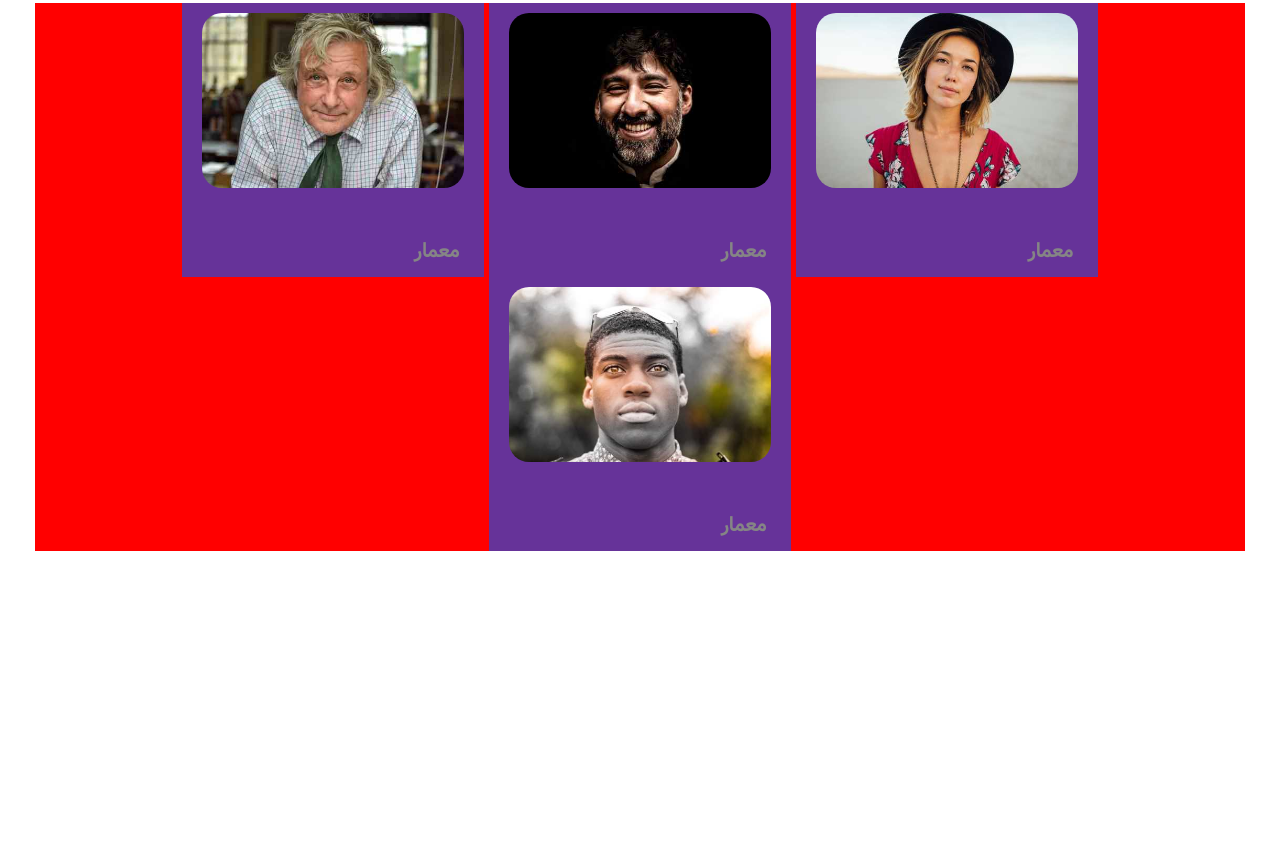
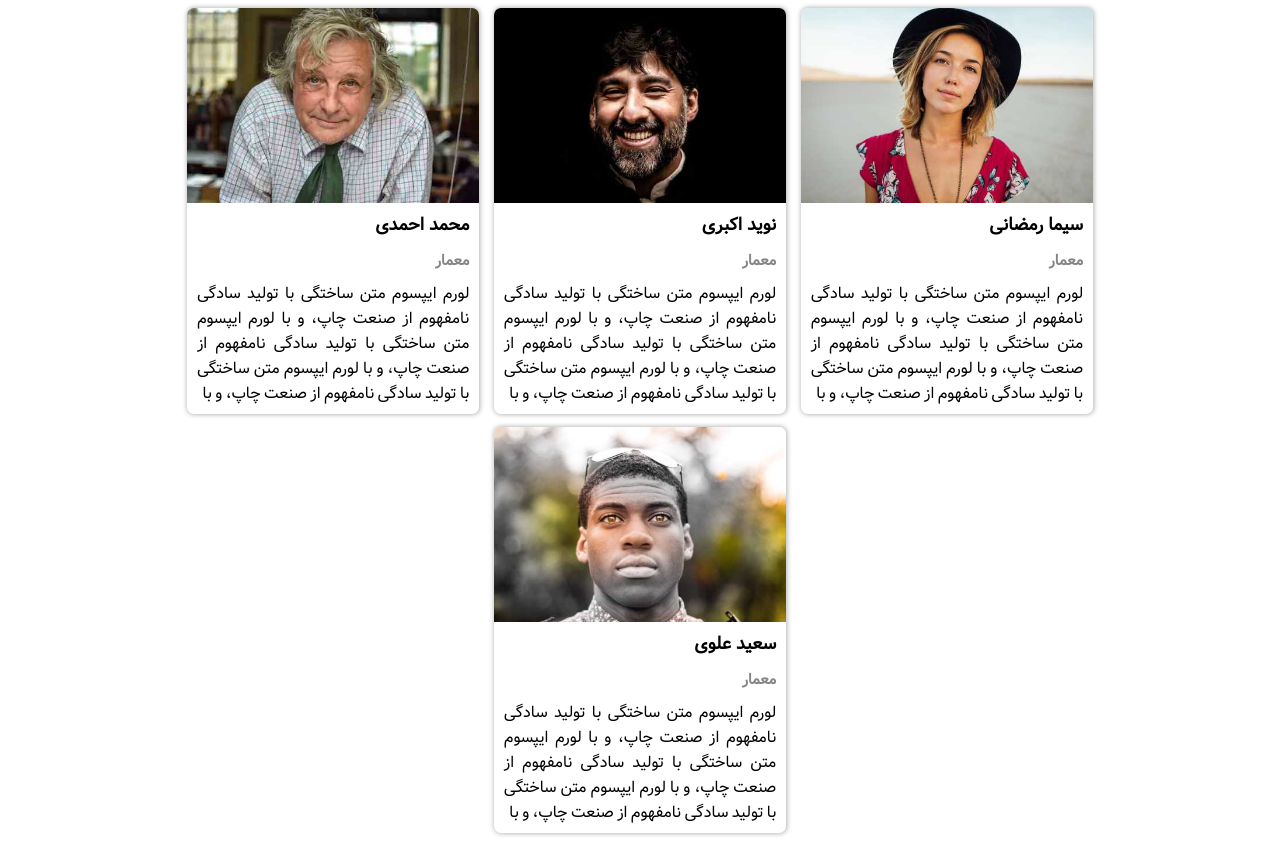
Before and after one commit to Amin-Ansari/Architecture-company, a plain HTML site: page index.html in a window 1280 px wide. Shown: the part 1424-2265 px from the top of the page. Before the commit the page ends 1975 px from the top, so only its background shows below. Drawn offline with Linux system fonts and the light colour scheme.

Commit message:
The team member list is done

```diff
--- a/index.html
+++ b/index.html
@@ -152,47 +152,75 @@
         <ul class="team-list">
           <li
             class="member-list width-xs-12 width-sm-12 width-md-5 width-lg-3 width-xl-3 width-xxl-3"
-            style="background-color: rebeccapurple"
           >
+            <div>
               <img
                 src="images/team1.jpg"
                 alt="Picture of a team member"
                 class="image-full-width"
               />
-            <h4 class="job-titile">معمار</h4>
+              <h4>سیما رمضانی</h4>
+              <h5 class="job-titile">معمار</h5>
+              <p>
+                لورم ایپسوم متن ساختگی با تولید سادگی نامفهوم از صنعت چاپ، و با
+                لورم ایپسوم متن ساختگی با تولید سادگی نامفهوم از صنعت چاپ، و با
+                لورم ایپسوم متن ساختگی با تولید سادگی نامفهوم از صنعت چاپ، و با
+              </p>
+            </div>
           </li>
           <li
             class="member-list width-xs-12 width-sm-12 width-md-5 width-lg-3 width-xl-3 width-xxl-3"
-            style="background-color: rebeccapurple"
           >
+            <div>
               <img
                 src="images/team2.jpg"
                 alt="Picture of a team member"
                 class="image-full-width"
               />
-            <h4 class="job-titile">معمار</h4>
+              <h4>نوید اکبری</h4>
+              <h5 class="job-titile">معمار</h5>
+              <p>
+                لورم ایپسوم متن ساختگی با تولید سادگی نامفهوم از صنعت چاپ، و با
+                لورم ایپسوم متن ساختگی با تولید سادگی نامفهوم از صنعت چاپ، و با
+                لورم ایپسوم متن ساختگی با تولید سادگی نامفهوم از صنعت چاپ، و با
+              </p>
+            </div>
           </li>
           <li
             class="member-list width-xs-12 width-sm-12 width-md-5 width-lg-3 width-xl-3 width-xxl-3"
-            style="background-color: rebeccapurple"
           >
+            <div>
               <img
                 src="images/team3.jpg"
                 alt="Picture of a team member"
                 class="image-full-width"
               />
-            <h4 class="job-titile">معمار</h4>
+              <h4>محمد احمدی</h4>
+              <h5 class="job-titile">معمار</h5>
+              <p>
+                لورم ایپسوم متن ساختگی با تولید سادگی نامفهوم از صنعت چاپ، و با
+                لورم ایپسوم متن ساختگی با تولید سادگی نامفهوم از صنعت چاپ، و با
+                لورم ایپسوم متن ساختگی با تولید سادگی نامفهوم از صنعت چاپ، و با
+              </p>
+            </div>
           </li>
           <li
             class="member-list width-xs-12 width-sm-12 width-md-5 width-lg-3 width-xl-3 width-xxl-3"
-            style="background-color: rebeccapurple"
           >
+            <div>
               <img
                 src="images/team4.jpg"
                 alt="Picture of a team member"
                 class="image-full-width"
               />
-            <h4 class="job-titile">معمار</h4>
+              <h4>سعید علوی</h4>
+              <h5 class="job-titile">معمار</h5>
+              <p>
+                لورم ایپسوم متن ساختگی با تولید سادگی نامفهوم از صنعت چاپ، و با
+                لورم ایپسوم متن ساختگی با تولید سادگی نامفهوم از صنعت چاپ، و با
+                لورم ایپسوم متن ساختگی با تولید سادگی نامفهوم از صنعت چاپ، و با
+              </p>
+            </div>
           </li>
         </ul>
       </div>
--- a/styles/style.css
+++ b/styles/style.css
@@ -225,21 +225,33 @@ button {
   width: 300px;
   height: auto;
   display: inline-block;
-  padding: 10px 20px;
+  padding: 5px;
 }
-.member-list > img {
-  border-radius: 20px;
+.member-list > div {
+  background-color: white;
+  overflow: hidden;
+  border-radius: 7px;
+  text-align: right;
+  box-shadow: 0.5px 0px 4px 1px rgba(60, 60, 60, 0.342);
+}
+.member-list > div > h4 {
+  padding: 0px 10px;
+  font-size: 18px;
+}
+.member-list > div > p {
+  padding: 8px 10px;
+  text-align: justify;
+  word-spacing: -1px;
 }
 .team-list {
   margin: auto;
-  background-color: red;
   text-align: center;
 }
 .job-titile {
   text-align: right;
-  padding-right: 5px;
-  padding-top: 40px;
-  font-size: 20px;
+  padding-right: 10px;
+  padding-top: 10px;
+  font-size: 15px;
   color: rgb(133, 133, 133);
 }
 /* Hover styles */
```
Lines whose indentation alone changed are shown as unchanged.
